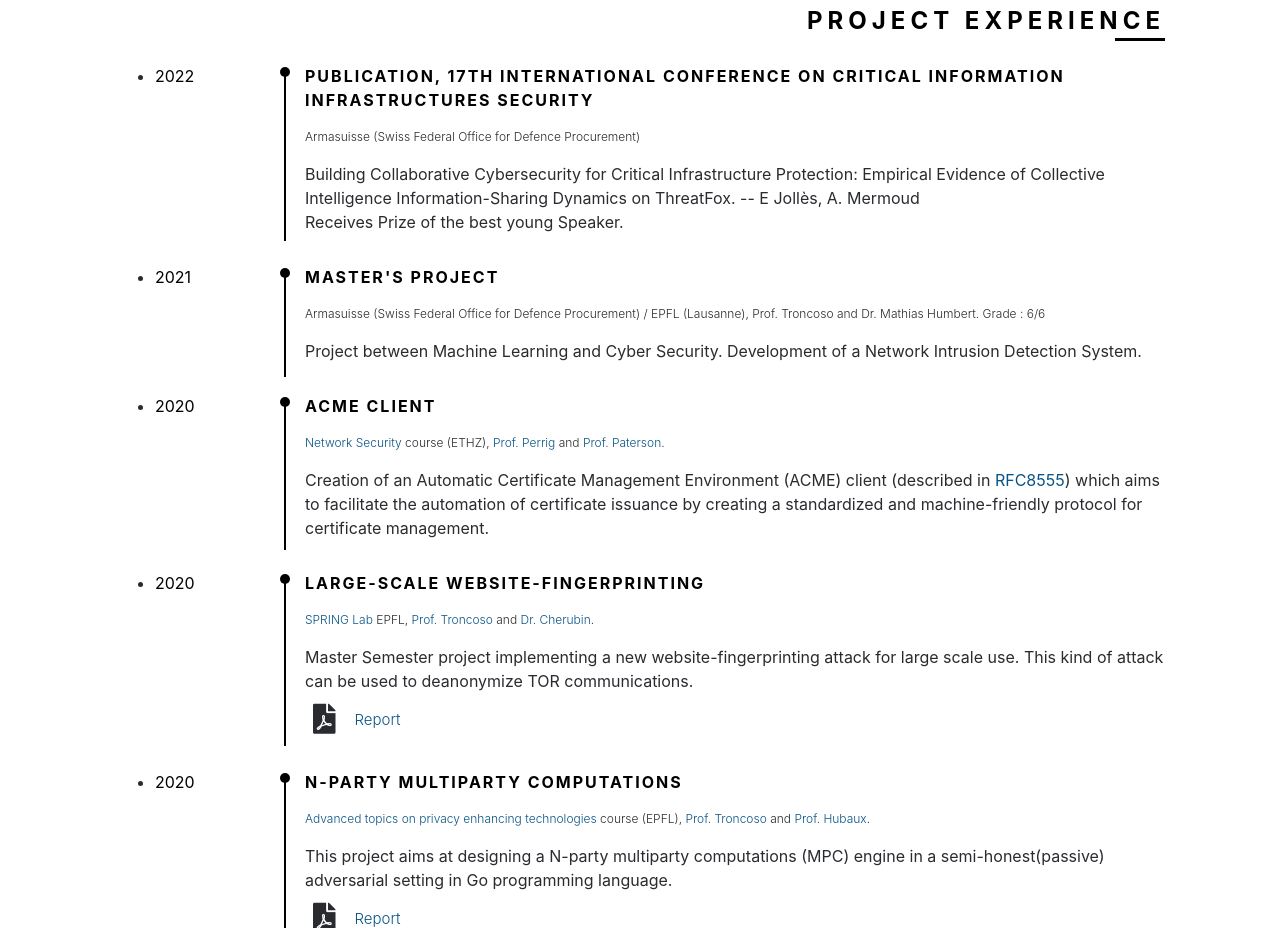
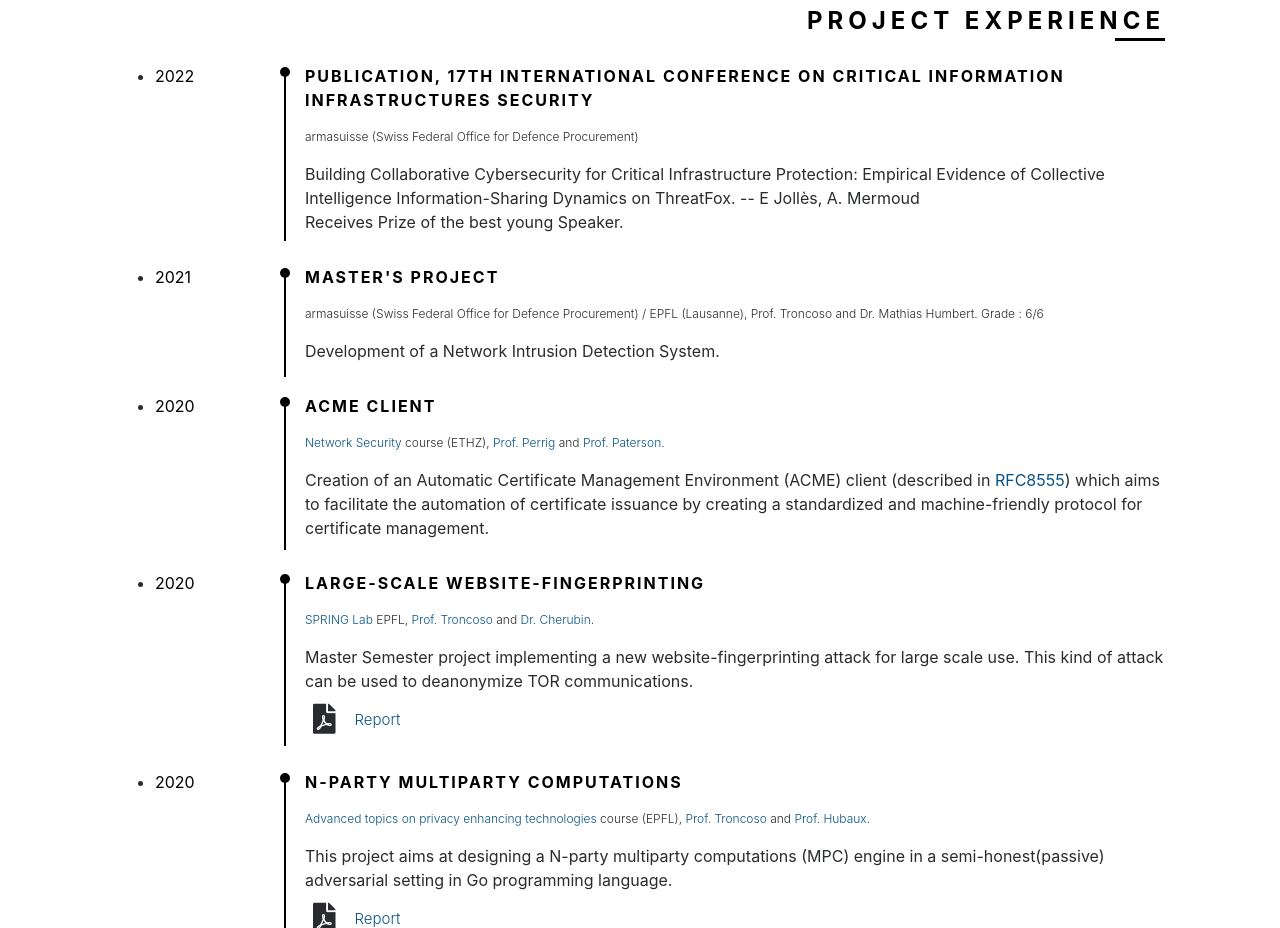
Before and after one commit to ejolles/ejolles.github.io, a plain HTML site: page index.html in a window 1280 px wide. Shown: the part 1337-2265 px from the top of the page. Drawn offline with nearby package versions, Linux system fonts and the light colour scheme.

Commit message:
Update index.html

```diff
--- a/index.html
+++ b/index.html
@@ -190,7 +190,7 @@
                                     Publication, 17th International Conference on Critical Information Infrastructures Security
                                 </p>
                                 <p class="info_com">
-                                    Armasuisse (Swiss Federal Office for Defence Procurement)
+                                    armasuisse (Swiss Federal Office for Defence Procurement)
                                 </p>
                                 <p class="info_cont">
                                     Building Collaborative Cybersecurity for Critical Infrastructure Protection: Empirical Evidence of Collective Intelligence Information-Sharing Dynamics on ThreatFox. -- E Jollès, A. Mermoud <br>
@@ -209,10 +209,10 @@
                                     Master's Project
                                 </p>
                                 <p class="info_com">
-                                    Armasuisse (Swiss Federal Office for Defence Procurement) / EPFL (Lausanne), Prof. Troncoso and Dr. Mathias Humbert. Grade : 6/6
+                                    armasuisse (Swiss Federal Office for Defence Procurement) / EPFL (Lausanne), Prof. Troncoso and Dr. Mathias Humbert. Grade : 6/6
                                 </p>
                                 <p class="info_cont">
-                                    Project between Machine Learning and Cyber Security. Development of a Network Intrusion Detection System.
+                                    Development of a Network Intrusion Detection System.
                                 </p>
                             </div>
                         </div>
```
